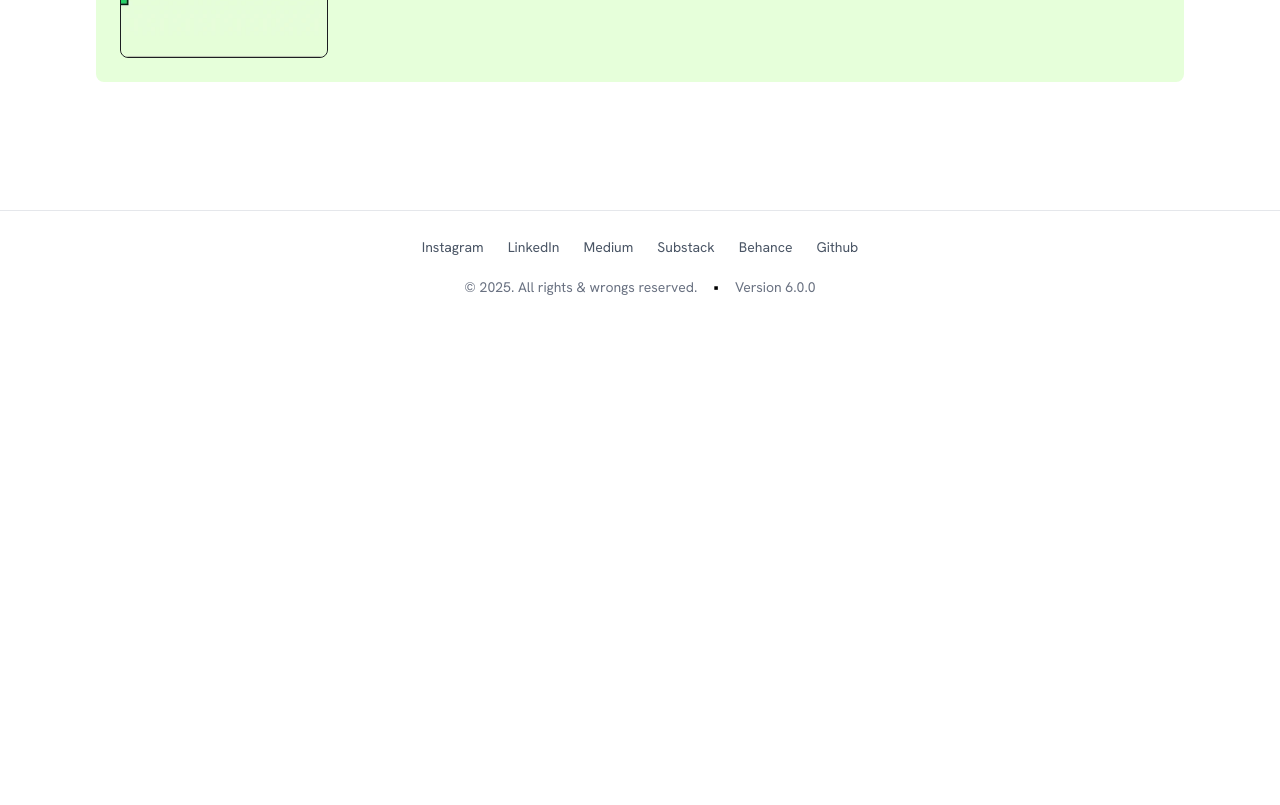
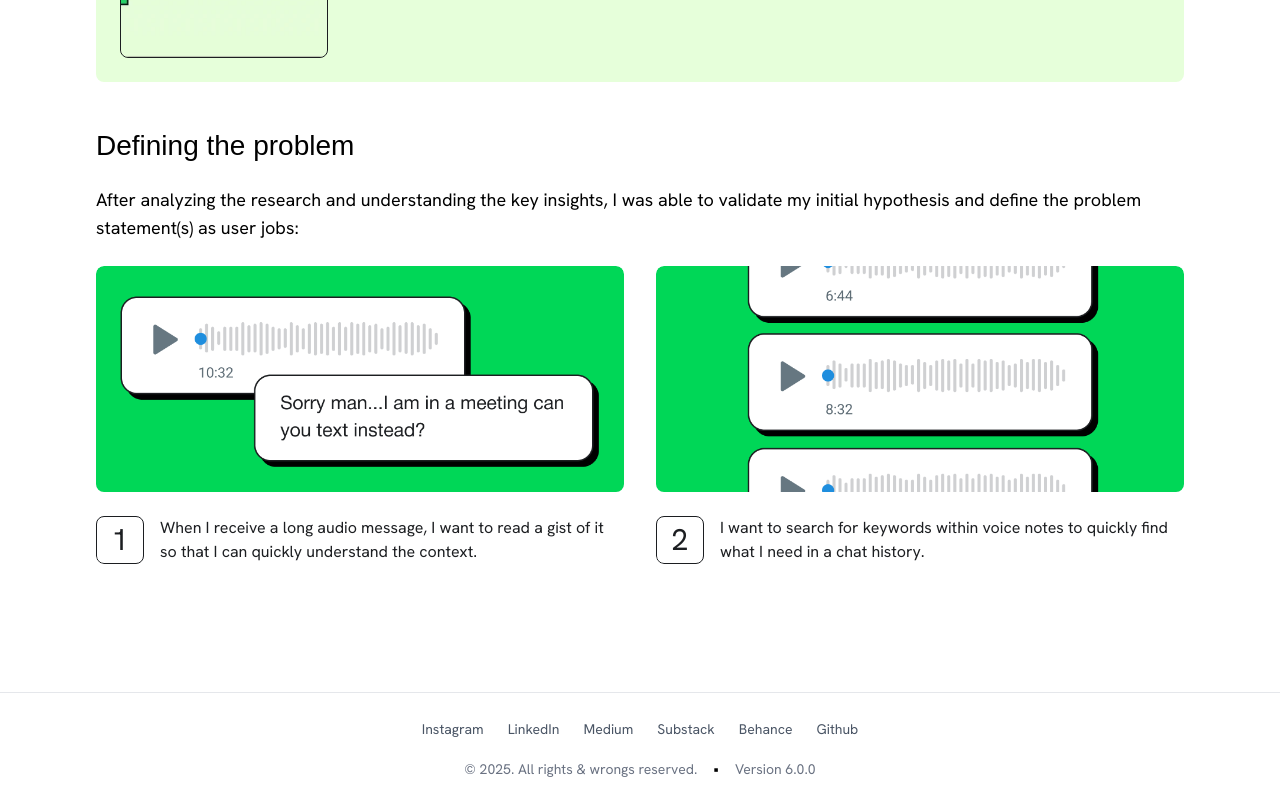
Before and after one commit to vnay-dev/portfolio, a Next.js app: page /projects/whatsapp-audio-summary in a window 1280 px wide. Shown: the part 5360-6165 px from the top of the page. Before the commit the page ends 5683 px from the top, so only its background shows below. Built offline with nearby package versions, Linux system fonts and the light colour scheme; a web font is replaced by a local one.

Commit message:
user jobs definition section

```diff
--- a/app/projects/whatsapp-audio-summary/page.tsx
+++ b/app/projects/whatsapp-audio-summary/page.tsx
@@ -215,6 +215,74 @@ export default function WhatsAppAudioSummary() {
               ))}
             </div>
           </div>
+
+          <div className="flex flex-col gap-6">
+            <h2 className="headline-small md:!text-[1.75rem]">Defining the problem</h2>
+            <p className="body-xlarge">
+              After analyzing the research and understanding the key insights, I was able to
+              validate my initial hypothesis and define the problem statement(s) as user jobs:
+            </p>
+            <div className="flex flex-col gap-16 sm:flex-row sm:gap-8">
+              <div className="flex flex-1 flex-col gap-6 overflow-hidden rounded-lg">
+                <div className="relative w-full overflow-hidden rounded-lg">
+                  <Image
+                    src="/images/user_job_1.png"
+                    alt="User Job 1"
+                    width={1200}
+                    height={800}
+                    className="h-auto w-full"
+                    quality={100}
+                  />
+                </div>
+                <div className="flex flex-row gap-4">
+                  <span
+                    className="flex h-8 w-8 flex-shrink-0 items-center justify-center border !text-xl font-light sm:h-12 sm:w-12 sm:!text-3xl"
+                    style={{
+                      color: "#1c1e21",
+                      borderColor: "#1c1e21",
+                      borderWidth: "1.35px",
+                      borderRadius: "8px",
+                    }}
+                  >
+                    1
+                  </span>
+                  <p className="body-large" style={{ color: "#1c1e21" }}>
+                    When I receive a long audio message, I want to read a gist of it so that I can
+                    quickly understand the context.
+                  </p>
+                </div>
+              </div>
+              <div className="flex flex-1 flex-col gap-6 overflow-hidden rounded-lg">
+                <div className="relative w-full overflow-hidden rounded-lg">
+                  <Image
+                    src="/images/user_job_2.png"
+                    alt="User Job 2"
+                    width={1200}
+                    height={800}
+                    className="h-auto w-full"
+                    quality={100}
+                  />
+                </div>
+                <div className="flex flex-row gap-4">
+                  <span
+                    className="flex h-8 w-8 flex-shrink-0 items-center justify-center border !text-xl font-light sm:h-12 sm:w-12 sm:!text-3xl"
+                    style={{
+                      color: "#1c1e21",
+                      borderColor: "#1c1e21",
+                      borderWidth: "1.35px",
+                      borderRadius: "8px",
+                    }}
+                  >
+                    2
+                  </span>
+                  <p className="body-large" style={{ color: "#1c1e21" }}>
+                    I want to search for keywords within voice notes to quickly find what I need in
+                    a chat history.
+                  </p>
+                </div>
+              </div>
+            </div>
+          </div>
         </div>
       </Container>
     </main>
```
